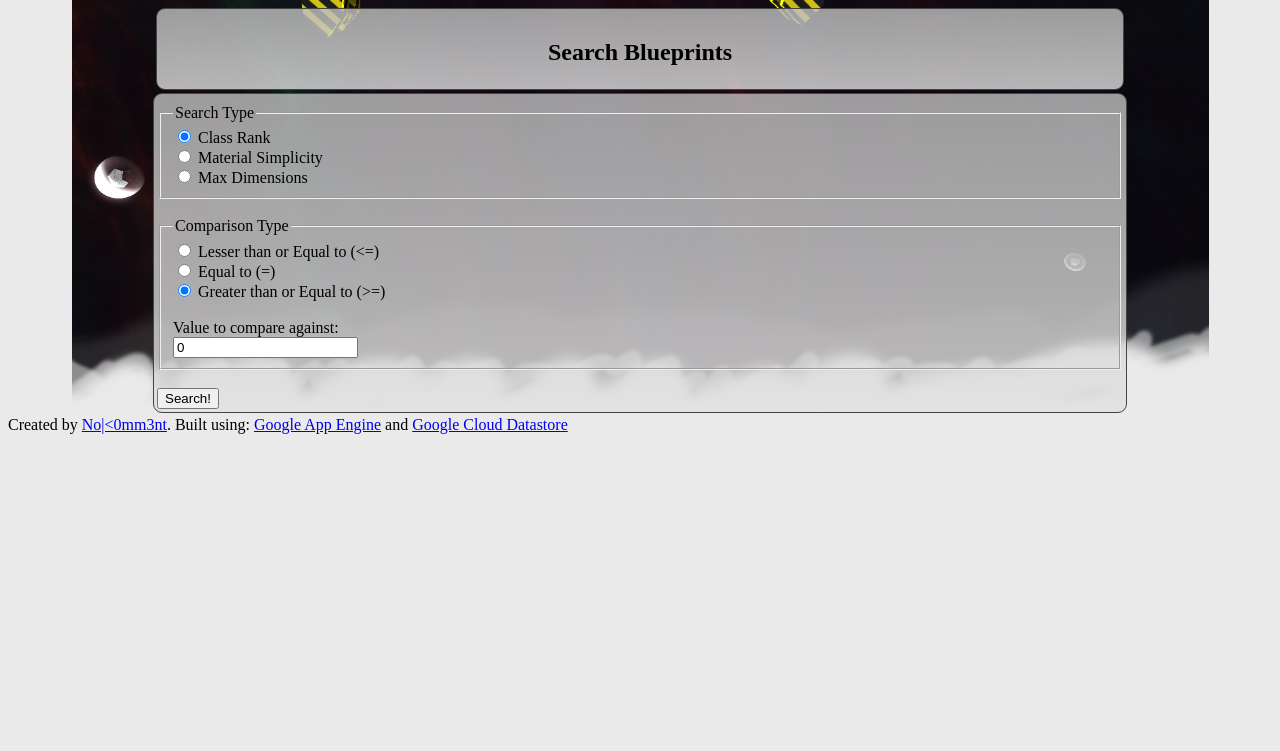
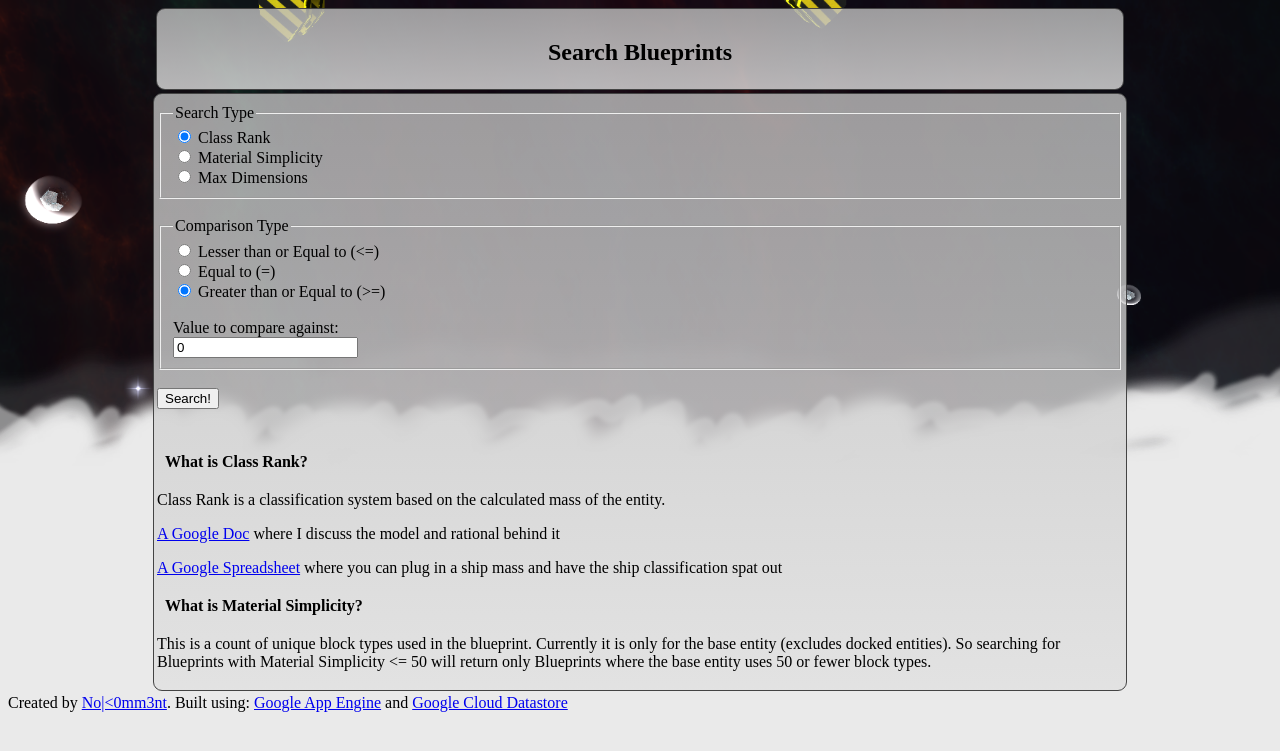
Before and after one commit to dmcgrath/starmade-blueprint-library, a Flask app: page /search/ in a window 1280 px wide. Shown: the top 751 px of the page. Run offline with Flask 2, Linux system fonts and the light colour scheme; parts of the project's set-up code (start-up, migrations or seed data) failed here and were passed over.

Commit message:
Added a landing page, fake user auth, a warning while still processing attachments and some other minor changes

```diff
--- /dev/null
+++ b/access/__init__.py
@@ -0,0 +1 @@
+from user import *
--- /dev/null
+++ b/access/user.py
@@ -0,0 +1,6 @@
+from google.appengine.ext import blobstore, ndb
+
+class User(ndb.Model):
+    """Datastore Entity for Users"""
+    display_name = ndb.StringProperty(indexed=False)
+    secret = ndb.StringProperty(indexed=False)
--- a/main.py
+++ b/main.py
@@ -7,6 +7,7 @@ from flask import Flask, render_template, request, make_response, redirect, url_
 from starmade import Blueprint, BlueprintAttachment
 from struct import Struct
 from werkzeug import parse_options_header
+import access
 import hashlib
 import json
 import logging
@@ -34,8 +35,20 @@ def millify(n):
                   int(math.floor(math.log10(abs(n))/3))))
     return '%.0f %s'%(n/10**(3*millidx),millnames[millidx])
 
+@app.route("/")
+def landing():
+    return render_template("landing.html")
+
 @app.route("/upload")
 def upload():
+    version_id = request.environ["CURRENT_VERSION_ID"].split('.')[0]
+    logging.info('App Version: '+version_id)
+    user = ndb.Key(access.User, version_id).get()
+    if user == None:
+       return 'Forbidden', 403
+    else:
+        logging.info('User get: ' + user.display_name)
+
     uploadUri = blobstore.create_upload_url('/submit',
                                             gs_bucket_name='blueprints')
     return render_template('upload.html', uploadUri=uploadUri)
@@ -66,6 +79,9 @@ def submit():
 #            return request.remote_addr+' Sorry, reCaptcha failed'+ verify_recaptcha.content, 403
 
         # reCaptcha has passed if we get to here - proceed with upload
+
+        # TODO: Replace with real user stuff
+        user_name = request.environ["CURRENT_VERSION_ID"].split('.')[0]
         f = request.files['file']
         power_recharge = starmade.valid_power(request.form['power_recharge'])
         power_capacity = starmade.valid_power(request.form['power_capacity'])
@@ -75,7 +91,7 @@ def submit():
         blob_key = parsed_header[1]['blob-key']
 
         blue_key = process_blueprint(blob_key, blueprint_title, power_recharge,
-                                     power_capacity)
+                                     power_capacity, None, user_name)
 
         # process attachments
         taskqueue.add(url="/find_attachments", queue_name="deepdive",
@@ -85,22 +101,30 @@ def submit():
                                blue_key=blue_key.urlsafe())
 
 def process_blueprint(blob_key, blueprint_title, power_recharge=0,
-                      power_capacity=0, blue_key=None):
+                      power_capacity=0, blue_key=None, user_name=None):
     blob_info = blobstore.get(blob_key)
     blob = blob_info.open()
 
+    attached_count = 0
+
     with zipfile.ZipFile(file=blob, mode="r") as zip_file:
         for filename in (name for name in zip_file.namelist()
-                         if name.endswith('/header.smbph')
-                            and name.count('/') <= 1):
-            blueprint_title = filename[:filename.find("/")].replace("_", " ")
-            header_blob = zip_file.open(filename)
-            blueprint = process_header(Blueprint, blob_key, header_blob,
-                                       blueprint_title, power_recharge,
-                                       power_capacity, blue_key)
+                         if name.endswith('/header.smbph')):
+            if filename.count('/') == 1:
+                blueprint_title = filename[:filename.find("/")].replace("_", " ")
+                header_blob = zip_file.open(filename)
+                blueprint = process_header(Blueprint, blob_key, header_blob,
+                                           blueprint_title, power_recharge,
+                                           power_capacity, blue_key)
+            elif filename.count('/') == 2:
+                attached_count += 1
 
-            blue_key = blueprint.put()
-            return blue_key
+        if user_name != None:
+            blueprint.user = user_name
+        blueprint.attached_count = attached_count
+
+        blue_key = blueprint.put()
+        return blue_key
 
 def process_header(Kind, blob_key, blob, blueprint_title, power_recharge=0,
                    power_capacity=0, blue_key=None, ancestor_key=None, paths=[]):
@@ -381,6 +405,8 @@ def view(blue_key):
     context = json.loads(blueprint.context)
     context['class'] = "Class-" + roman.get(round(math.log10(context['mass']), 0), "?")
     context['blue_key'] = blue_key
+    context['profile_url'] = blueprint.profile_url
+    context['display_name'] = blueprint.display_name
 
     query = BlueprintAttachment.query(ancestor=blueprint_key)
     query = query.filter(BlueprintAttachment.depth == 1)
@@ -390,6 +416,11 @@ def view(blue_key):
                         "header_hash": r.header_hash,
                         "class_rank": r.class_rank} for r in query.iter()]
     context['attachment_list'] = attachment_list
+
+    if attachment_list != None:
+        context['missing_count'] = blueprint.attached_count - len(attachment_list)
+    else:
+        context['missing_count'] = 0
 
     return render_template('view_blueprint.html', **context)
 
@@ -584,7 +615,6 @@ def add_attachments():
 
     attachments = []
     for task in task_bundle['tasks']:
-        logging.info(task)
         path = task['path']
         title = path[1:]
         parent_paths = []
--- a/templates/finished_upload.html
+++ b/templates/finished_upload.html
@@ -1 +1 @@
-<a href="http://cloud-1106.appspot.com/view/{{ blue_key }}">View Blueprint</a>
+<a href="/view/{{ blue_key }}">View Blueprint</a>
--- a/templates/search.html
+++ b/templates/search.html
@@ -35,6 +35,13 @@
     <input type="submit" name="submit" value="Search!">
     <br>
   </form>
+<br><br>
+<h4>What is Class Rank?</h4>
+<p>Class Rank is a classification system based on the calculated mass of the entity.</p>
+<p><a href="https://docs.google.com/document/d/1wUhrk2AjJubYFTqzG4SZnXbE0jymVhbff916RmA9i5U/edit?usp=sharing">A Google Doc</a> where I discuss the model and rational behind it </p>
+<p><a href="https://docs.google.com/spreadsheets/d/1lFytmOJwUCsOmP0D0_MmiYLY7cMurXNlqz51iT3p4eA/edit?usp=sharing">A Google Spreadsheet</a> where you can plug in a ship mass and have the ship classification spat out</p>
+<h4>What is Material Simplicity?</h4>
+<p>This is a count of unique block types used in the blueprint. Currently it is only for the base entity (excludes docked entities). So searching for Blueprints with Material Simplicity <= 50 will return only Blueprints where the base entity uses 50 or fewer block types.</p>
 </div>
 {% endblock %}
 {% block final %}
```
Also changed, not shown: starmade/blueprint.py (+5 -3 lines), templates/landing.html (added, +22 -0 lines), templates/view_blueprint.html (+10 -1 lines).
